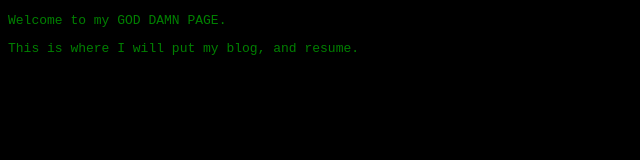
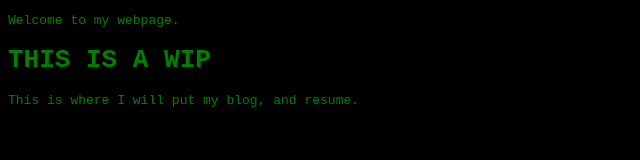
Before and after one commit to vexDG/vexdg.github.io, a plain HTML site: page index.html in a window 1280 px wide. Shown: the whole page, without its empty margins (0-640 px from the left). Drawn offline with Linux system fonts and the light colour scheme.

Commit message:
added index.js
brrrr

```diff
--- a/index.html
+++ b/index.html
@@ -2,10 +2,12 @@
 <html>
     <head>
         <link rel="stylesheet" href="default.css">
+        <script src="index.js"></script>
         <title>Dallas Garland</title>
     </head>
     <body>
-        <p>Welcome to my GOD DAMN PAGE.</p>
+        <p>Welcome to my webpage.</p>
+        <h1> THIS IS A WIP </h1>
         <div>This is where I will put my blog, and resume.</div>
 
     </body>
```
Also changed, not shown: index.js (added).
